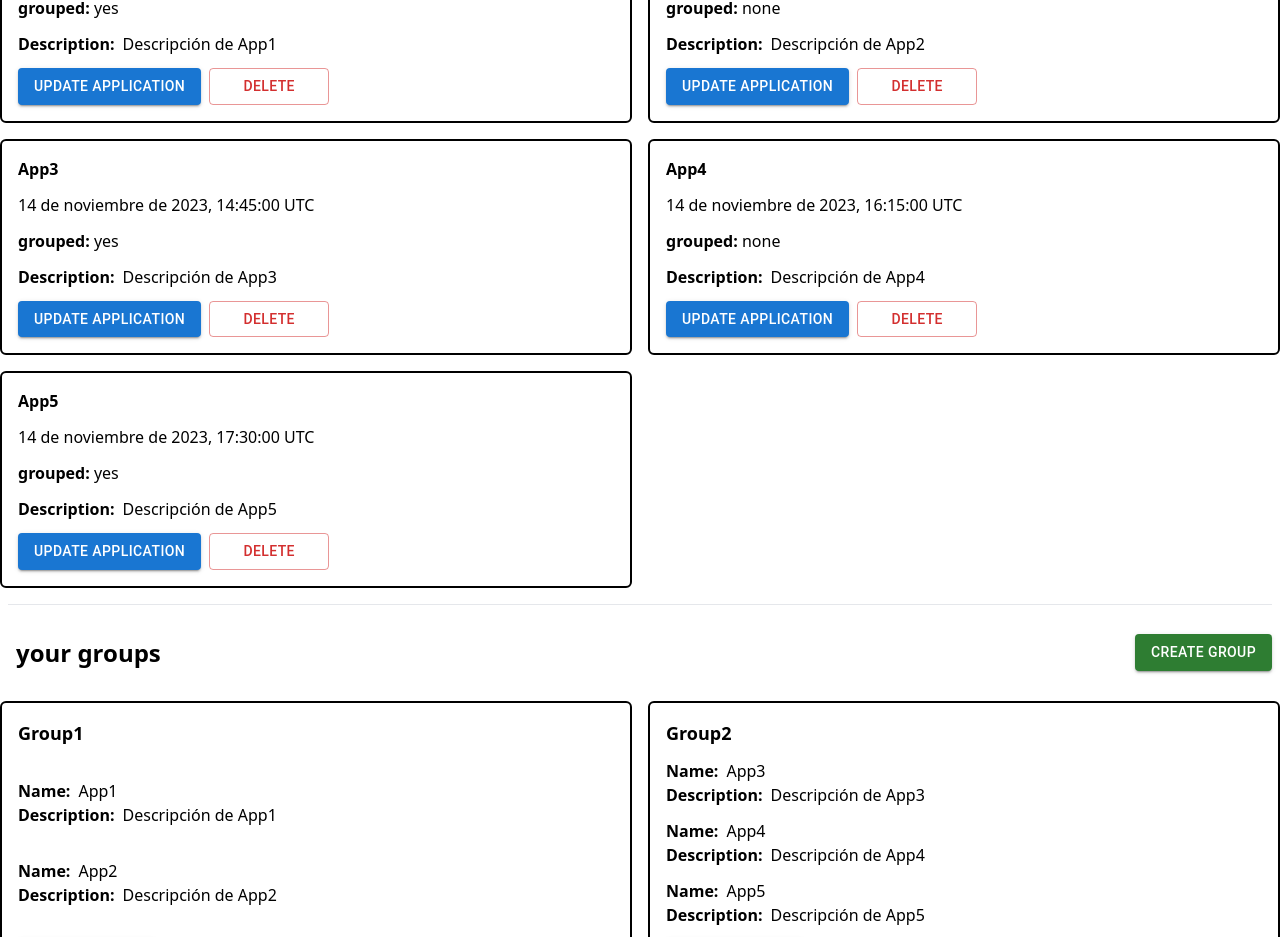
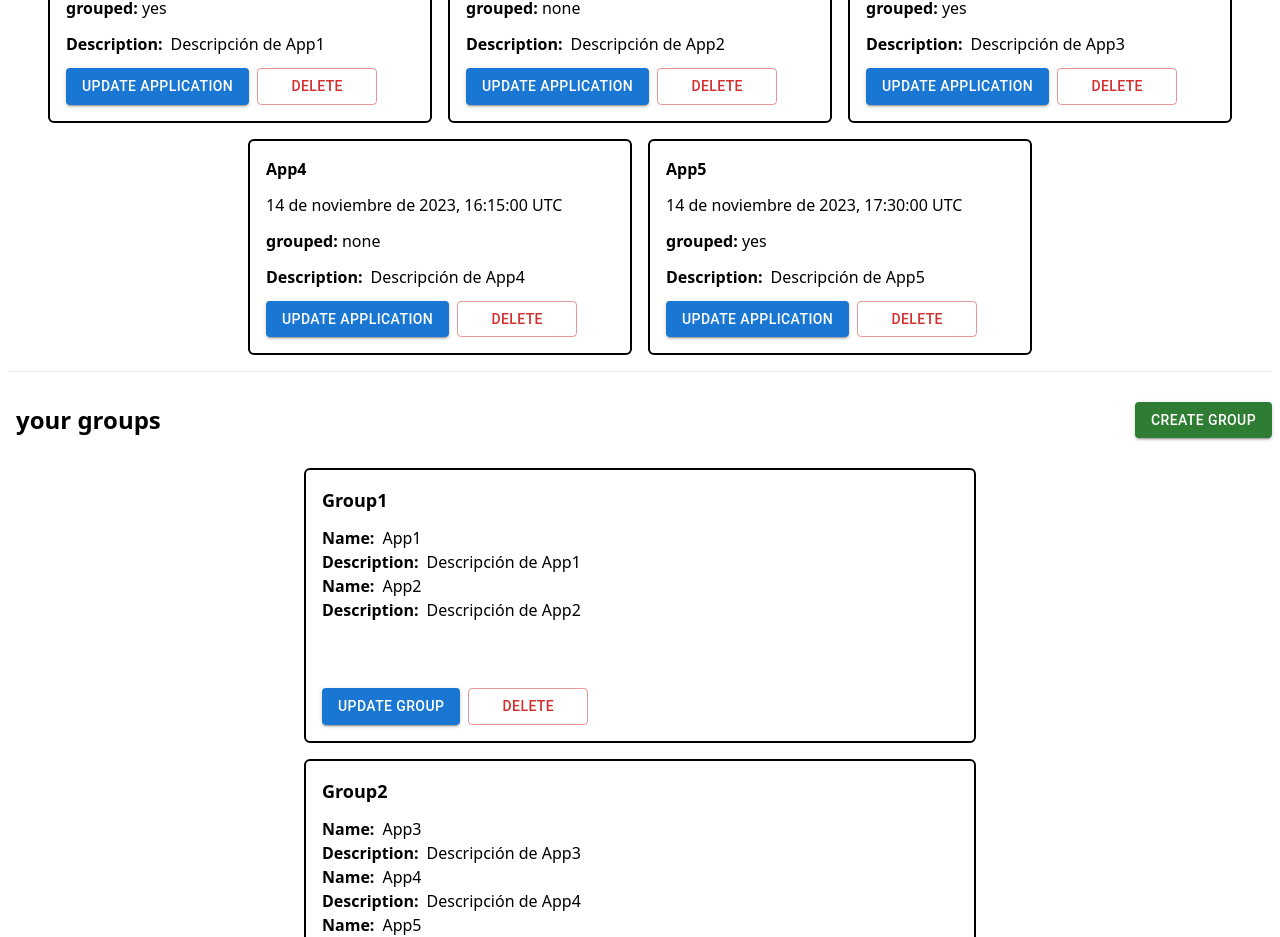
Before and after one commit to CamiloFloresC/crudNestReact, a React (Vite) app in the folder react-vite/: page / in a window 1280 px wide. Shown: the part 238-1175 px from the top of the page. Built offline with nearby package versions, Linux system fonts and the light colour scheme.

Commit message:
update ApplicationContainer.tsx and GroupContainer.tsx

```diff
--- a/react-vite/src/components/ApplicationComponent.tsx
+++ b/react-vite/src/components/ApplicationComponent.tsx
@@ -10,7 +10,7 @@ export const ApplicationComponent = ({
   application: IApplication;
 }) => {
   return (
-    <article className="w-full max-w-2xl h-full flex flex-col border-black border-2 rounded-md p-4 gap-3">
+    <article className="w-full max-w-sm h-full flex flex-col border-black border-2 rounded-md p-4 gap-3">
       <h2 className="font-bold">{application.name}</h2>
       <span className="font-light">{dateFormat(application.createdAt)}</span>
       <span>
--- a/react-vite/src/components/ApplicationContainer.tsx
+++ b/react-vite/src/components/ApplicationContainer.tsx
@@ -24,7 +24,7 @@ export const ApplicationContainer = () => {
           color={"success"}
         />
       </article>
-      <section className="grid grid-cols-2 justify-items-center w-full h-full justify-center gap-4 my-4">
+      <section className="flex flex-col sm:flex-row sm:flex-wrap w-full h-full justify-start sm:justify-center justify-items-center items-center gap-4 my-4">
         {data?.map((app: IApplication) => {
           return <ApplicationComponent key={app.id} application={app} />;
         })}
--- a/react-vite/src/components/GroupComponent.tsx
+++ b/react-vite/src/components/GroupComponent.tsx
@@ -8,6 +8,7 @@ export const GroupComponent = ({ group }: { group: IGroup }) => {
   return (
     <section className="w-full max-w-2xl h-full flex flex-col border-black border-2 rounded-md p-4 gap-3 justify-between">
       <h2 className="font-bold text-lg">{group.name}</h2>
+      <section className="h-[150px] scroll-auto">
         {group.applications.map((app: IApplication) => {
           return (
             <article key={app.id}>
@@ -22,6 +23,7 @@ export const GroupComponent = ({ group }: { group: IGroup }) => {
             </article>
           );
         })}
+      </section>
       <article className="flex gap-2">
         <BasicModal
           component={<FormGroup text="Update Group" />}
--- a/react-vite/src/components/GroupContainer.tsx
+++ b/react-vite/src/components/GroupContainer.tsx
@@ -23,7 +23,7 @@ export const GroupContainer = () => {
           color={"success"}
         />
       </article>
-      <section className="grid grid-cols-2 justify-items-center w-full h-full justify-center gap-4 mt-4 my-4">
+      <section className="flex flex-col sm:flex-row sm:flex-wrap w-full h-full justify-start sm:justify-center justify-items-center items-center gap-4 my-4">
         {data?.map((group: IGroup) => {
           return <GroupComponent key={group.id} group={group} />;
         })}
```
Lines whose indentation alone changed are shown as unchanged.
